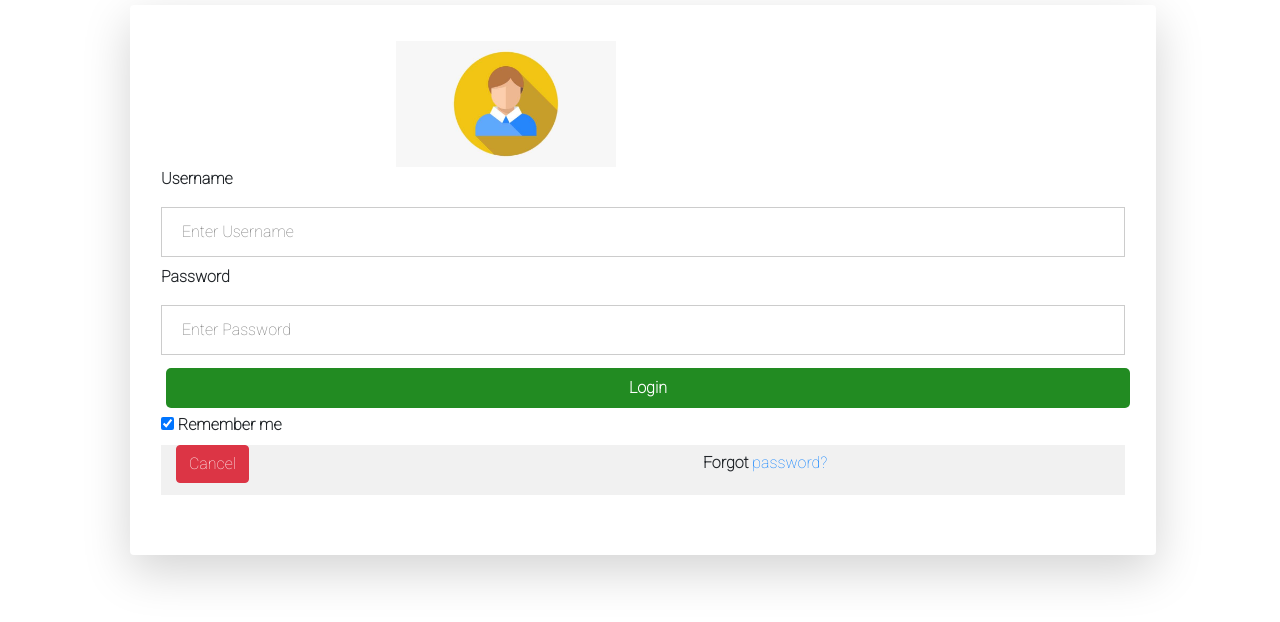
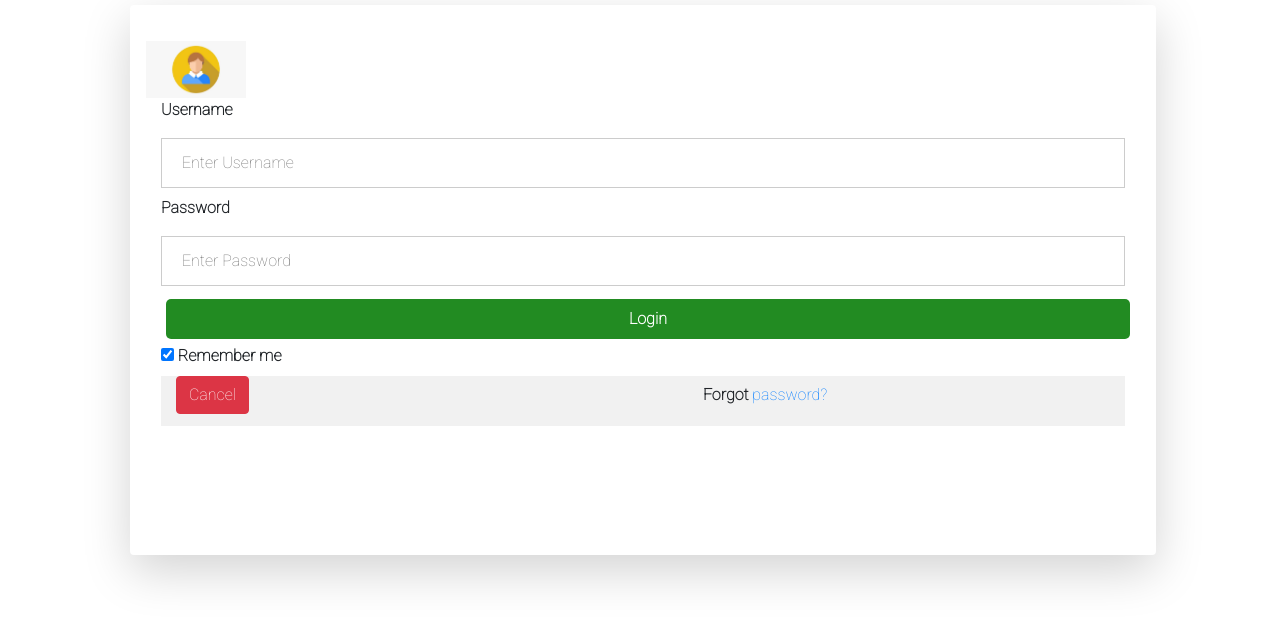
Before and after one commit to sajadul-d/-pioneer-bank, a plain HTML site: page index.html in a window 1280 px wide. Shown: the part 178-800 px from the top of the page. Drawn offline with nearby package versions, Linux system fonts and the light colour scheme.

Commit message:
image modify

```diff
--- a/style.css
+++ b/style.css
@@ -11,8 +11,8 @@
      border-radius: 30px;
  }
  #image-fix{
-     width: 220px;
-     margin-left: 250px;
+     width: 100px;
+    text-align: center;
      margin-top: 20px;
  }
  #name{
```
